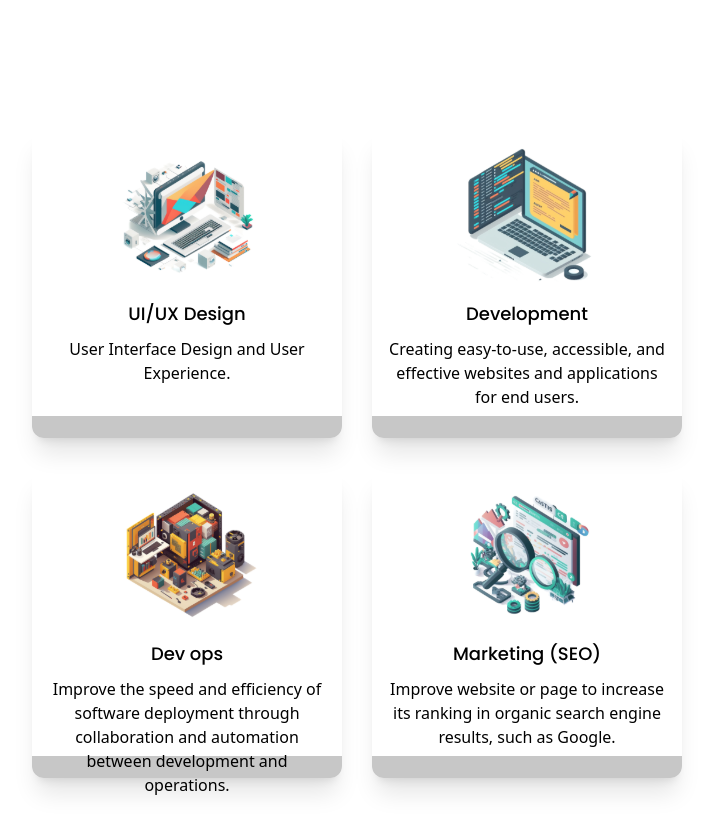
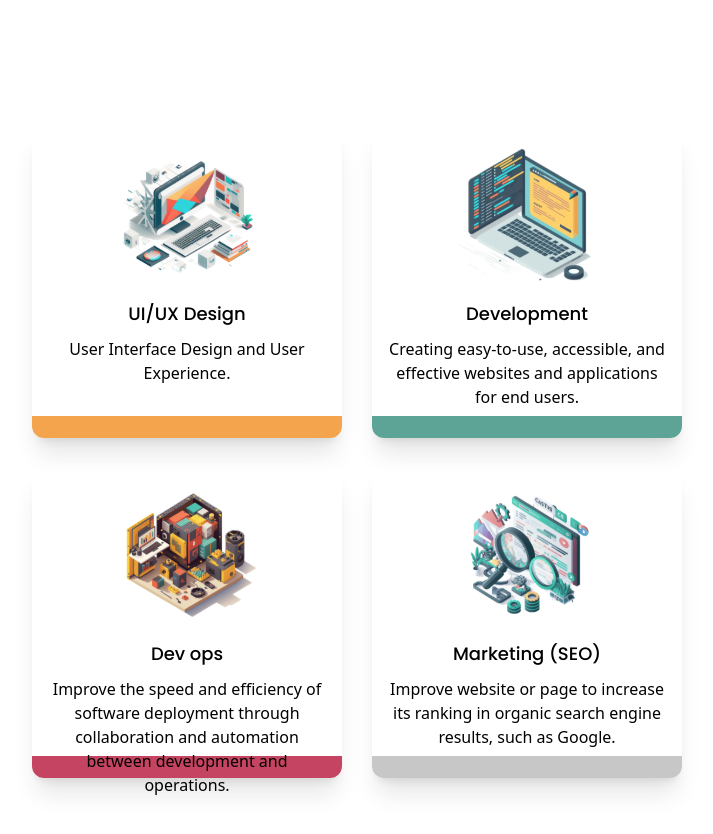
Before and after one commit to contentcraftstudio/Coderlabs-web-2.0, a Next.js app: page / in a window 1280 px wide. Shown: the part 1760-2594 px from the top of the page, without its empty margins (283-996 px from the left). Built offline with nearby package versions, Linux system fonts and the light colour scheme.

Commit message:
change:: class style variables

```diff
--- a/components/Card.tsx
+++ b/components/Card.tsx
@@ -16,7 +16,7 @@ export default function Card ({ color, img, title, paragraph }: Props) {
   const size = useSize(Dom)
   const imgSize = size?.width <= 380 ? 100 : size?.width >= 381 && size?.width <= 768 ? 110 : 150
   return (
-    <div className={`sm:w-[300px] sm:h-[300px] md:w-[310px] md:h-[310px] xl:w-[375px] xl:h-[375px] flex flex-col gap-[10px] shadow-xl py-[12px] rounded border-b-[22px] px-[12px]  border-b-${color}`}>
+    <div className={`sm:w-[300px] sm:h-[300px] md:w-[310px] md:h-[310px] xl:w-[375px] xl:h-[375px] flex flex-col gap-[10px] shadow-xl py-[12px] rounded border-b-[22px] px-[12px]  ${color}`}>
       <div className='flex justify-center'>
         <Image
           src={img}
--- a/components/Navbar.tsx
+++ b/components/Navbar.tsx
@@ -1,38 +1,38 @@
 /* eslint-disable quote-props */
-import Image from "next/image"
-import React from "react"
-import { useSize } from "ahooks"
-import { Dom } from "@/settings/util"
-import coderlabsLogo from "../public/assets/coderlabs_logo.svg"
-import SwitchButton from "./SwitchButton"
+import Image from 'next/image'
+import React from 'react'
+import { useSize } from 'ahooks'
+import { Dom } from '@/settings/util'
+import coderlabsLogo from '../public/assets/coderlabs_logo.svg'
+import SwitchButton from './SwitchButton'
 type Props = {}
 
 const BASE = () => {
   const base = {
     sm: {
       w: 35,
-      h: 32,
+      h: 32
     },
     md: {
       w: 45,
-      h: 40,
+      h: 40
     },
     xl: {
       w: 52,
-      h: 48,
-    },
+      h: 48
+    }
   }
   return base
 }
 
-export default function Navbar({}: Props) {
+export default function Navbar ({}: Props) {
   const size = useSize(Dom)
   const imgS =
     size?.width <= 380
-      ? "sm"
+      ? 'sm'
       : size?.width >= 381 && size?.width <= 768
-      ? "md"
-      : "xl"
+        ? 'md'
+        : 'xl'
   const base = BASE()
   return (
     <nav className='container py-4 px-[40px] flex justify-between items-center'>
--- a/components/SwitchButton.tsx
+++ b/components/SwitchButton.tsx
@@ -18,12 +18,14 @@ export default function SwitchButton({}: Props) {
     setIsEnglish(!isEnglish)
   }
 
+  const translate = isEnglish ? "after:content-['EN']" : "after:content-['ES']"
+
   return (
     <label className='relative inline-flex items-center cursor-pointer'>
       <input type='checkbox' value='' className='sr-only peer' />
       <div
         onClick={handleClick}
-        className="w-14 h-7 bg-green peer-focus:outline-none  peer-focus:ring-blue-300  rounded-[80px] peer  peer-checked:after:translate-x-full peer-checked:after:border-white after:content-['EN'] after:absolute after:top-0.5 after:left-[4px] after:bg-white after:border-grewn after:border after:rounded after:text-[12px] after:text-green after:h-6 after:w-6 after:transition-all  peer-checked:bg-blue-600 after:p-[2px]"
+        className={`w-14 h-7 bg-green peer-focus:outline-none  peer-focus:ring-blue-300  rounded-[80px] peer  peer-checked:after:translate-x-full peer-checked:after:border-white ${translate} after:absolute after:top-0.5 after:left-[4px] after:bg-white after:border-grewn after:border after:rounded after:text-[12px] after:text-green after:h-6 after:w-6 after:transition-all  peer-checked:bg-blue-600 after:p-[2px]`}
       />
     </label>
   )
--- a/pages/apis/cardsData.ts
+++ b/pages/apis/cardsData.ts
@@ -9,25 +9,25 @@ export const CardData = {
       img: ux,
       title: 'Design_ui_ux',
       paragraph: 'paragraph_card_desing',
-      color: 'orange'
+      color: 'border-b-orange'
     },
     {
       img: dev,
       title: 'Development',
       paragraph: 'paragraph_card_development',
-      color: 'green'
+      color: 'border-b-green'
     },
     {
       img: devops,
       title: 'Dev_ops',
       paragraph: 'paragraph_card_dev_ops',
-      color: 'red'
+      color: 'border-b-red'
     },
     {
       img: marketing,
       title: 'Marketing_SEO',
       paragraph: 'paragraph_card_marketing',
-      color: 'gray-200'
+      color: 'border-b-gray-200'
     }
   ]
 }
```
